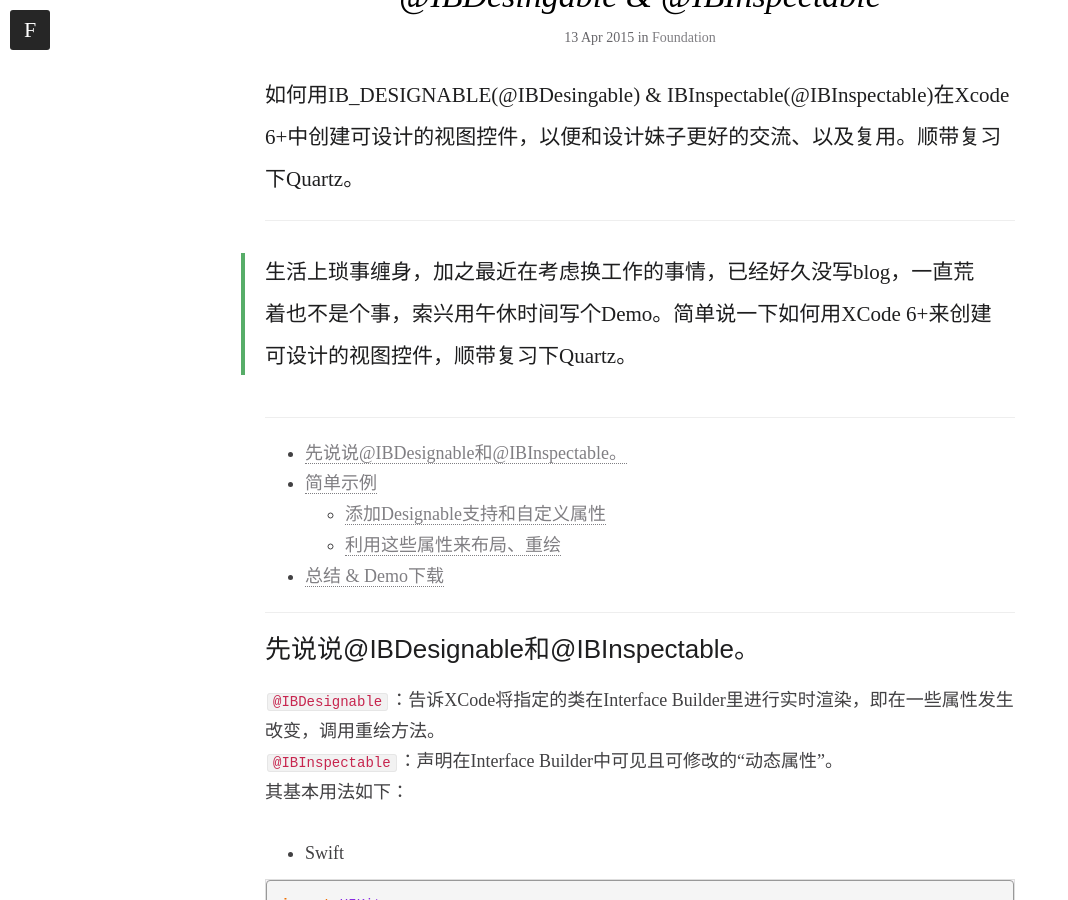
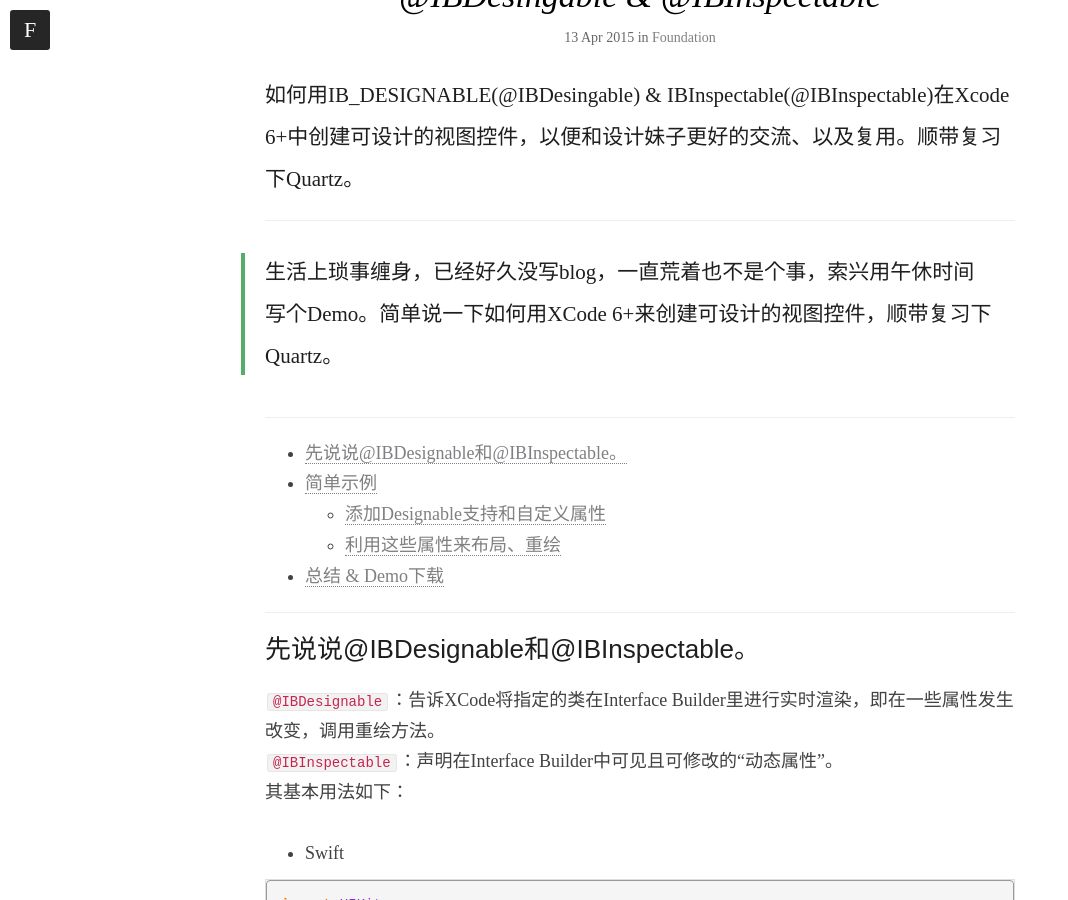
Before and after one commit to pimacun/pimacun.github.io, a Jekyll site: the page built from _posts/2015-04-13-@IBDesingable-@IBInspectable.md, in a window 1280 px wide and 900 px high, scrolled down 871 px. Shown: the whole window, without its empty margins (0-1068 px from the left). Built offline with Jekyll 4.4.1, drawn with Linux system fonts in a browser that asks for light colours; nearby versions of some CDN libraries; some web fonts are replaced; comment, search, counter and statistics services are not loaded.

Commit message:
modify last
Del some info sensitivity

```diff
--- a/_posts/2015-04-13-@IBDesingable-@IBInspectable.md
+++ b/_posts/2015-04-13-@IBDesingable-@IBInspectable.md
@@ -15,7 +15,7 @@
 如何用IB_DESIGNABLE(@IBDesingable) & IBInspectable(@IBInspectable)在Xcode 6+中创建可设计的视图控件，以便和设计妹子更好的交流、以及复用。顺带复习下Quartz。
 
 ---
->生活上琐事缠身，加之最近在考虑换工作的事情，已经好久没写blog，一直荒着也不是个事，索兴用午休时间写个Demo。简单说一下如何用XCode 6+来创建可设计的视图控件，顺带复习下Quartz。
+>生活上琐事缠身，已经好久没写blog，一直荒着也不是个事，索兴用午休时间写个Demo。简单说一下如何用XCode 6+来创建可设计的视图控件，顺带复习下Quartz。
 
 ---
 <section>
```
